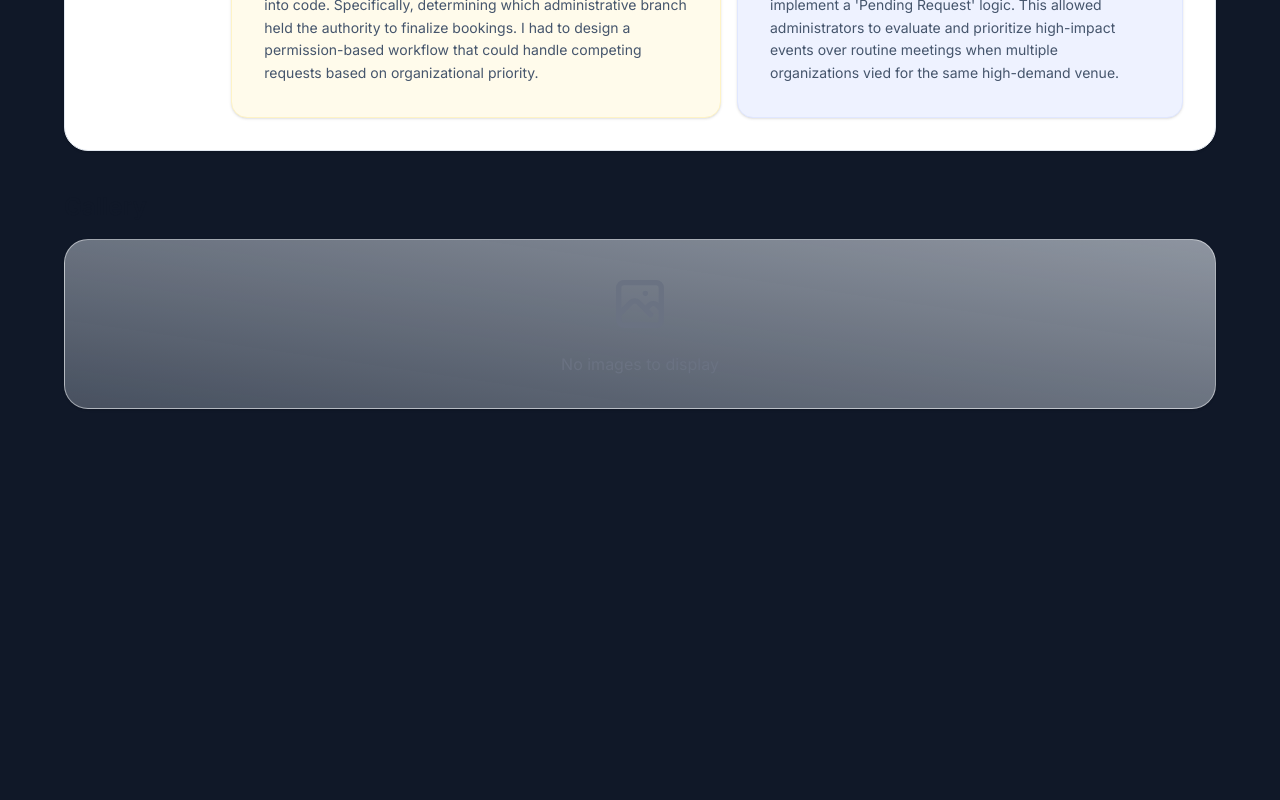
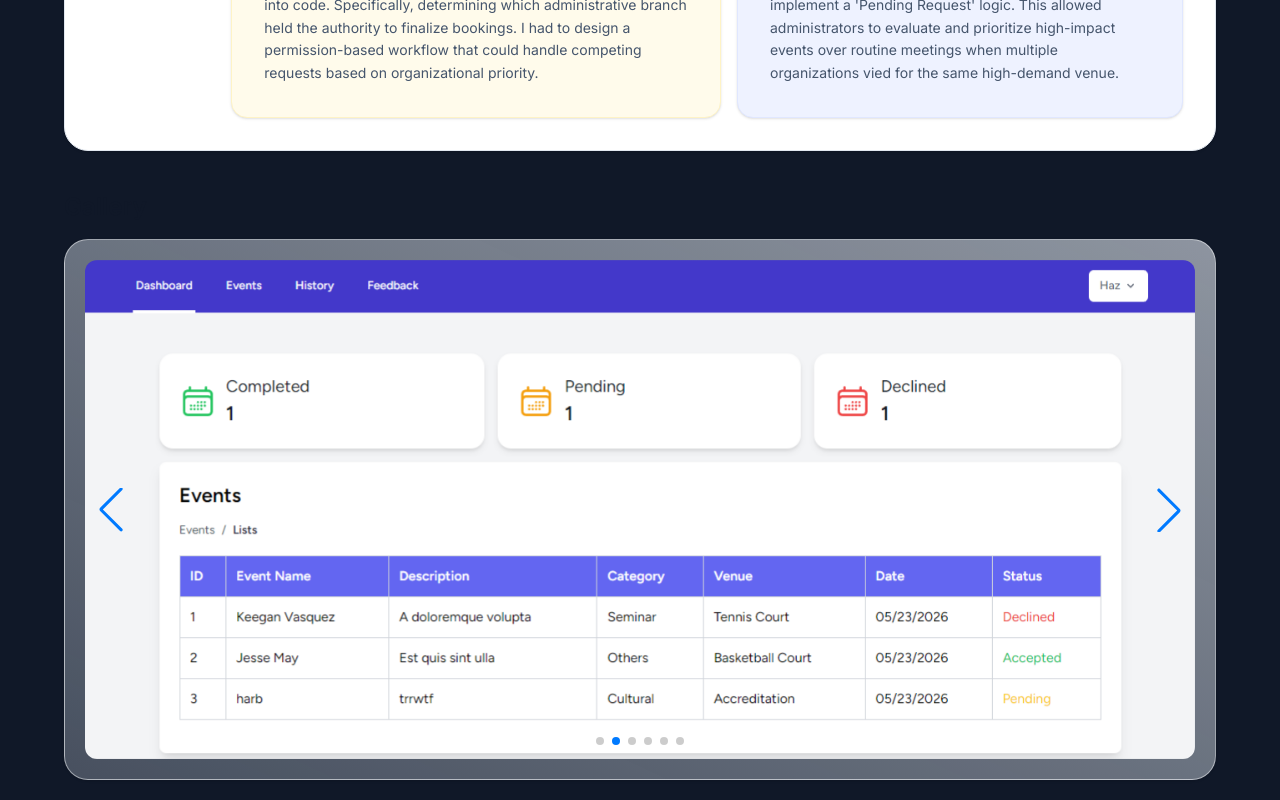
Before and after one commit to HarveyDangel/my-portfolio, a Next.js app: page /projects/1 in a window 1280 px wide. Shown: the part 1693-2493 px from the top of the page. Before the commit the page ends 2122 px from the top, so only its background shows below. Built offline with nearby package versions, Linux system fonts and the light colour scheme.

Commit message:
feat: implement image gallery component and update project details structure

```diff
--- a/package.json
+++ b/package.json
@@ -19,7 +19,8 @@
     "next-sitemap": "^4.2.3",
     "react": "^19.0.0",
     "react-dom": "^19.0.0",
-    "react-icons": "^5.5.0"
+    "react-icons": "^5.5.0",
+    "swiper": "^12.1.4"
   },
   "devDependencies": {
     "@eslint/eslintrc": "^3",
--- a/src/app/data/projects.ts
+++ b/src/app/data/projects.ts
@@ -42,7 +42,10 @@ export interface ProjectDetails {
 	imageUrl: string;
 	liveUrl?: string;
 	githubUrl?: string;
-	galleryUrls?: string[];
+	galleryUrls?: {
+		src: string;
+		alt: string;
+	}[];
 }
 
 export const projects: ProjectDetails[] = [
@@ -121,12 +124,12 @@ export const projects: ProjectDetails[] = [
 		],
 		imageUrl: "/images/EventMS.png",
 		galleryUrls: [
-			"/images/eventms/addevents.png",
-			"/images/eventms/dashboard.png",
-			"/images/eventms/events.png",
-			"/images/eventms/feedback.png",
-			"/images/eventms/history.png",
-			"/images/eventsms/register.png"
+			{ src: "/images/eventms/login.png", alt: "Login Page" },
+			{ src: "/images/eventms/dashboard.png", alt: "Dashboard Page" },
+			{ src: "/images/eventms/events.png", alt: "Events Page" },
+			{ src: "/images/eventms/addevents.png", alt: "Add Events Page" },
+			{ src: "/images/eventms/feedback.png", alt: "Feedback Page" },
+			{ src: "/images/eventms/history.png", alt: "History Page" },
 		],
 		githubUrl: "https://github.com/HarveyDangel/eventsmanagementsystem",
 		// liveUrl: "https://project-demo.com",
@@ -163,8 +166,7 @@ export const projects: ProjectDetails[] = [
 			responsiveness: {
 				title: "Responsiveness",
 				metric: "No Breakpoints",
-				details:
-					"The UX/UI design is focused in Desktop view",
+				details: "The UX/UI design is focused in Desktop view",
 			},
 		},
 		theProblem:
@@ -207,10 +209,10 @@ export const projects: ProjectDetails[] = [
 		],
 		imageUrl: "/images/MMSGSM.png",
 		galleryUrls: [
-			"/images/gsmmms/children.png",
-			"/images/gsmmms/dashboard.png",
-			"/images/gsmmms/map.png",
-			"/images/gsmmms/report.png"
+			{ src: "/images/gsmmms/children.png", alt: "Children Tab" },
+			{ src: "/images/gsmmms/dashboard.png", alt: "Dashboard Page" },
+			{ src: "/images/gsmmms/map.png", alt: "Map Page" },
+			{ src: "/images/gsmmms/report.png", alt: "Report Page" },
 		],
 		githubUrl: "https://github.com/HarveyDangel/malnutrition-monitoring-system",
 		// liveUrl: "https://another-project.com",
--- a/src/app/projects/[id]/page.tsx
+++ b/src/app/projects/[id]/page.tsx
@@ -8,6 +8,7 @@ import ProjectHero from "../components/projectHero";
 import ProjectBento from "../components/projectBento";
 import GlassPane from "@/app/components/ui/glasspane";
 import EmptyGallery from "@/app/components/ui/emptyGallery";
+import Gallery from "../components/gallery";
 
 // Make the component async
 export default async function ProjectDetail({
@@ -50,13 +51,13 @@ export default async function ProjectDetail({
 							technologies={project.technologies}
 						/>
 						{/* Project Gallery */}
-						<div className="scroll-mt-25 mt-10" id="gallery">
+						{/* <div className="scroll-mt-25 mt-10" id="gallery">
 							<h3 className="text-2xl font-semibold mb-4">Gallery</h3>
-							{/* Project Images */}
 							<GlassPane className="p-8 mb-5 rounded-3xl">
 								<EmptyGallery/>
 							</GlassPane>
-						</div>
+						</div> */}
+						<Gallery images={project.galleryUrls} />
 					</div>
 				</div>
 			</div>
--- /dev/null
+++ b/src/app/projects/components/gallery.tsx
@@ -0,0 +1,73 @@
+"use client";
+
+import React from "react";
+import Image from "next/image";
+import { Swiper, SwiperSlide } from "swiper/react";
+import { Navigation, Pagination, Autoplay } from "swiper/modules";
+
+import "swiper/css";
+import "swiper/css/navigation";
+import "swiper/css/pagination";
+
+import GlassPane from "@/app/components/ui/glasspane";
+import EmptyGallery from "@/app/components/ui/emptyGallery";
+
+interface ImageItem {
+	src: string;
+	alt: string;
+}
+
+interface GalleryProps {
+	images: ImageItem[]; // Array of image objects
+}
+
+export default function Gallery({ images }: GalleryProps) {
+	return (
+		<div className="scroll-mt-25 mt-10" id="gallery">
+			<h3 className="text-2xl font-semibold mb-4">Gallery</h3>
+			{/* Project Images */}
+			<GlassPane className="p-5 mb-5 rounded-3xl">
+				{images.length > 0 ? (
+					// <div className="grid grid-cols-1 md:grid-cols-2 gap-4">
+					//    {images.map((image, index) => (
+					//       <div key={index} className="relative w-full h-58 rounded-lg overflow-hidden">
+					//          <Image
+					//             src={image.src}
+					//             alt={image.alt}
+					//             layout="fill"
+					//             objectFit="cover"
+					//          />
+					//       </div>
+					//    ))}
+					// </div>
+					<Swiper
+						modules={[Navigation, Pagination, Autoplay]}
+						navigation
+                  loop={true}
+						pagination={{ clickable: true }}
+						autoplay={{ delay: 4000 }}
+						className="w-full mx-auto rounded-xl overflow-hidden " // Optional tailwind structural wraps
+					>
+						{images.map((image, index) => (
+							<SwiperSlide key={index}>
+								{/* 1. This wrapper tells the Next.js image how big to expand */}
+								<div className="relative w-full aspect-[20/9]">
+									<Image
+										src={image.src}
+										alt={image.alt || `Slide ${index}`}
+										fill // Modern equivalent of layout="fill"
+										sizes="(max-width: 768px) 100vw, (max-width: 1200px) 80vw, 1200px"
+										priority={index === 0} // Speeds up loading the first image
+										className="object-cover" // Modern equivalent of objectFit="cover"
+									/>
+								</div>
+							</SwiperSlide>
+						))}
+					</Swiper>
+				) : (
+					<EmptyGallery/>
+				)}
+			</GlassPane>
+		</div>
+	);
+}
```
Also changed, not shown: public/images/eventms/login.png (renamed from public/images/eventms/register.png), 1 other file (tests, documents, lock files or other folders).
